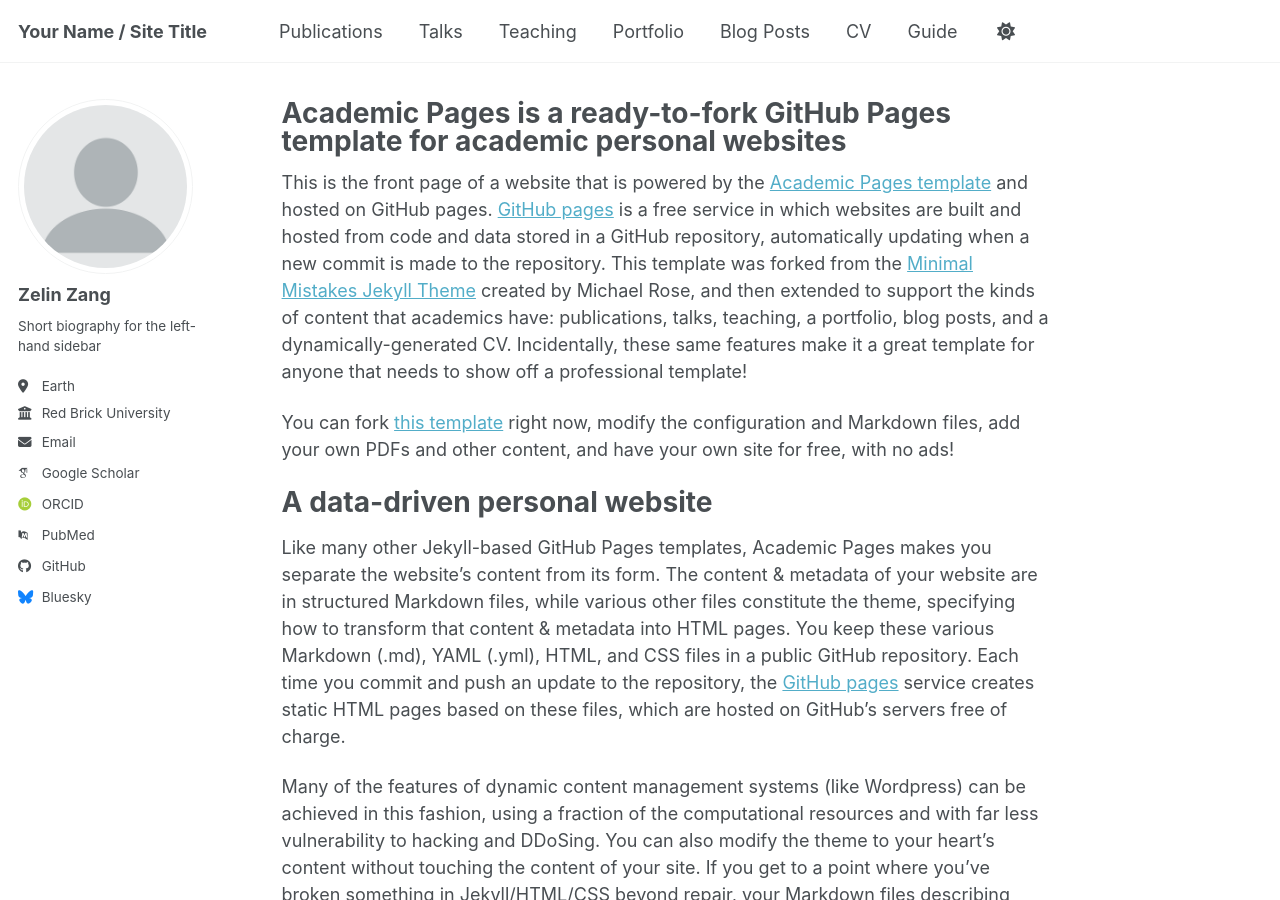
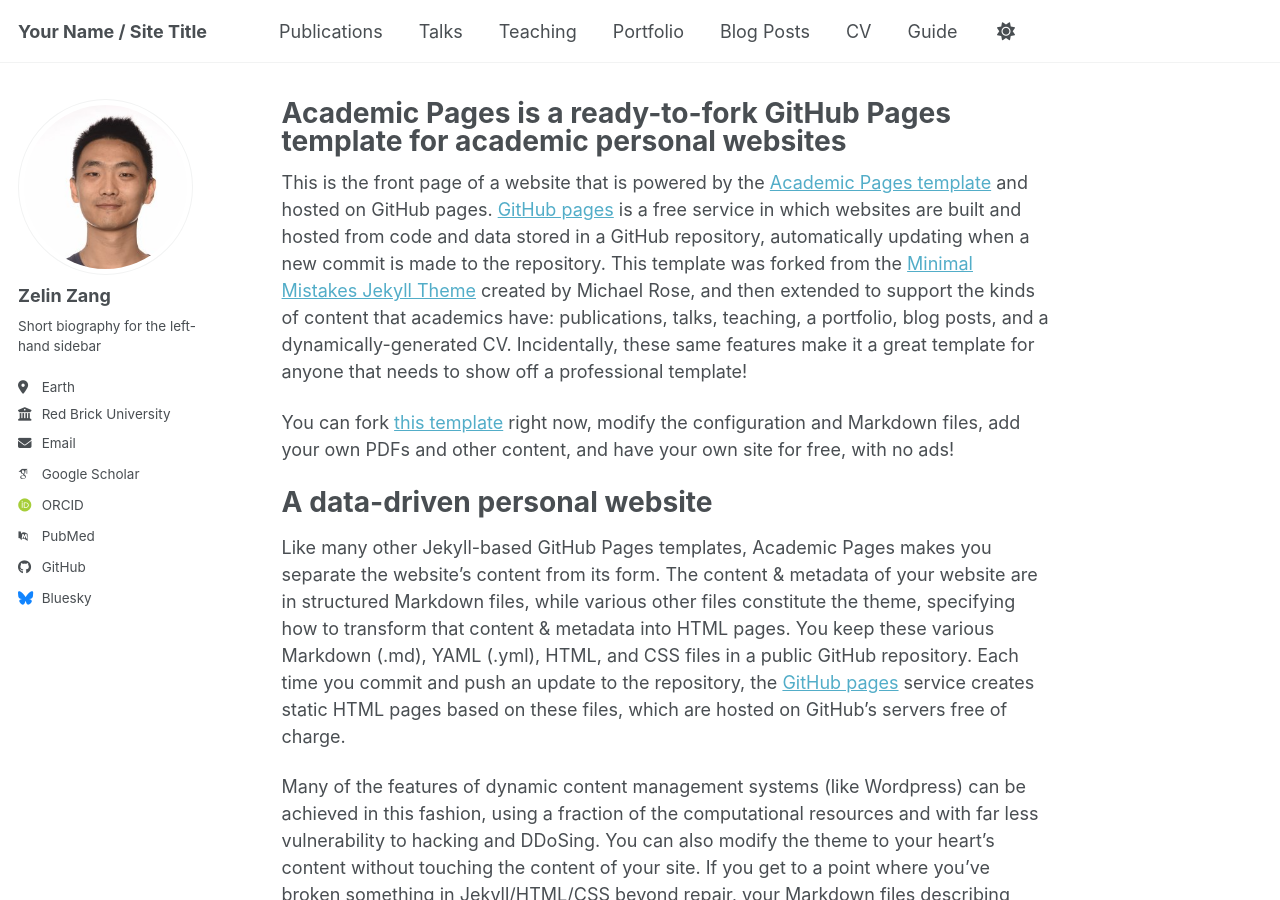
Before and after one commit to zangzelin/zangzelin.github.io, a Jekyll site: the page built from _pages/about.md, in a window 1280 px wide and 900 px high. Built offline with Jekyll 4.4.1, drawn with Linux system fonts in a browser that asks for light colours; some web fonts are replaced; a script bundle is joined from its source files by our own code; library files that are not in the unit come from our copies.

Commit message:
auto push

```diff
--- a/_config.yml
+++ b/_config.yml
@@ -23,7 +23,7 @@ repository               : "academicpages/academicpages.github.io"
 #               Additional customization can be done by editing /_includes/author-profile.html
 author:
   # Biographic information
-  avatar           : "profile.png"
+  avatar           : "zzl.png"
   name             : "Zelin Zang"
   pronouns         : # example: "she/her"
   bio              : "Short biography for the left-hand sidebar"
```
